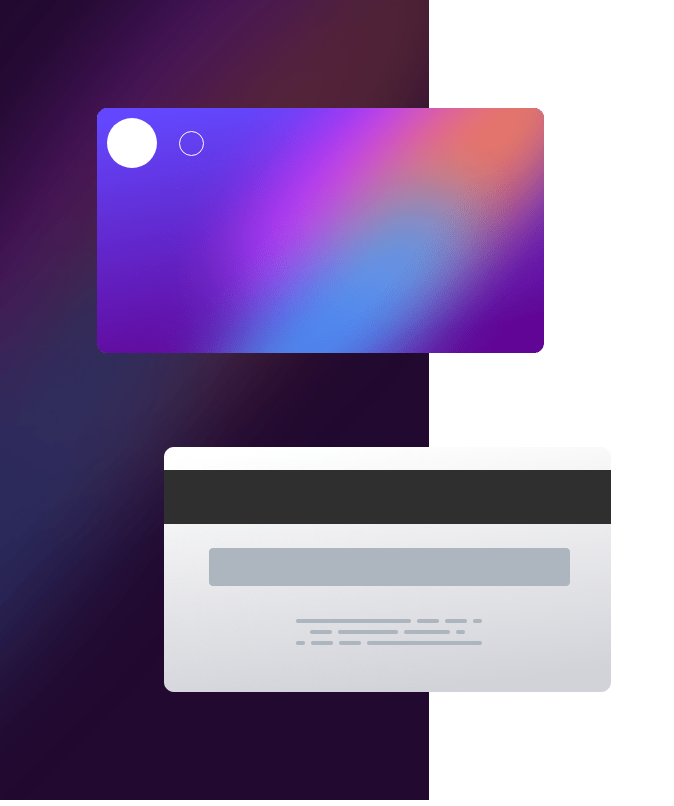
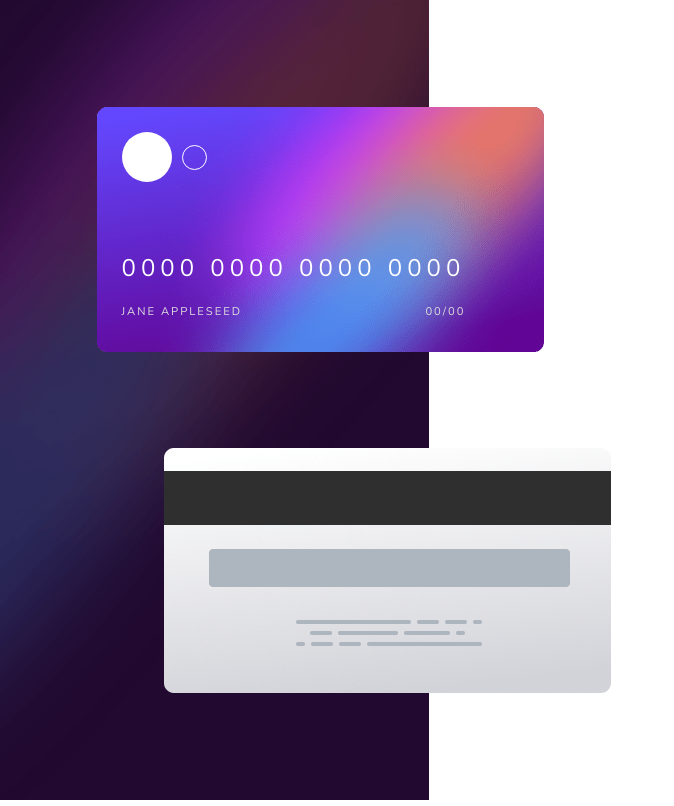
Before and after one commit to sajeell/interactive-card-challenge-2, a plain HTML site: page index.html in a window 1280 px wide. Shown: the whole page, without its empty margins (0-674 px from the left). Drawn offline with Linux system fonts and the light colour scheme.

```diff
--- a/index.html
+++ b/index.html
@@ -35,8 +35,13 @@
                 <div id="big-circle"></div>
                 <div id="small-circle"></div>
               </div>
-              <div class="front-card-content-row"></div>
-              <div class="front-card-content-row"></div>
+              <div class="front-card-content-row">
+                <span id="card-number"> 0000 0000 0000 0000 </span>
+                <div class="card-owner-details">
+                  <span id="card-owner-name"> JANE APPLESEED </span>
+                  <span id="card-expiry">00/00</span>
+                </div>
+              </div>
             </div>
           </div>
           <div class="card">
--- a/style.css
+++ b/style.css
@@ -20,6 +20,7 @@ main {
   min-height: 100vh;
   display: grid;
   grid-template-columns: 1fr 1fr;
+  font-family: var(--font-family);
 }
 
 .left {
@@ -55,18 +56,22 @@ main {
 }
 
 .card-content {
-  display: grid;
-  grid-template-rows: 1fr 2fr 1fr;
-  padding: 10px;
+  display: flex;
+  justify-content: space-between;
+  flex-direction: column;
+  padding: 25px;
   position: absolute;
   top: 0;
 }
 
 .front-card-content-row:first-child {
-  display: grid;
-  grid-template-columns: 1fr 1fr;
-  place-items: center;
+  display: flex;
+  align-items: center;
   gap: 10px;
+}
+
+.front-card-content-row:last-child {
+  margin-top: 70px;
 }
 
 #big-circle {
@@ -88,3 +93,23 @@ main {
   justify-content: center;
   align-items: center;
 }
+
+#card-number {
+  font-size: 1.5rem;
+  font-weight: var(--font-weight);
+  color: var(--white);
+  letter-spacing: 5px;
+}
+
+.card-owner-details {
+  display: flex;
+  justify-content: space-between;
+  margin-top: 20px;
+}
+
+.card-owner-details > span {
+  font-size: 0.7rem;
+  font-weight: var(--font-weight);
+  color: var(--light_grayish_violet);
+  letter-spacing: 2px;
+}
```
